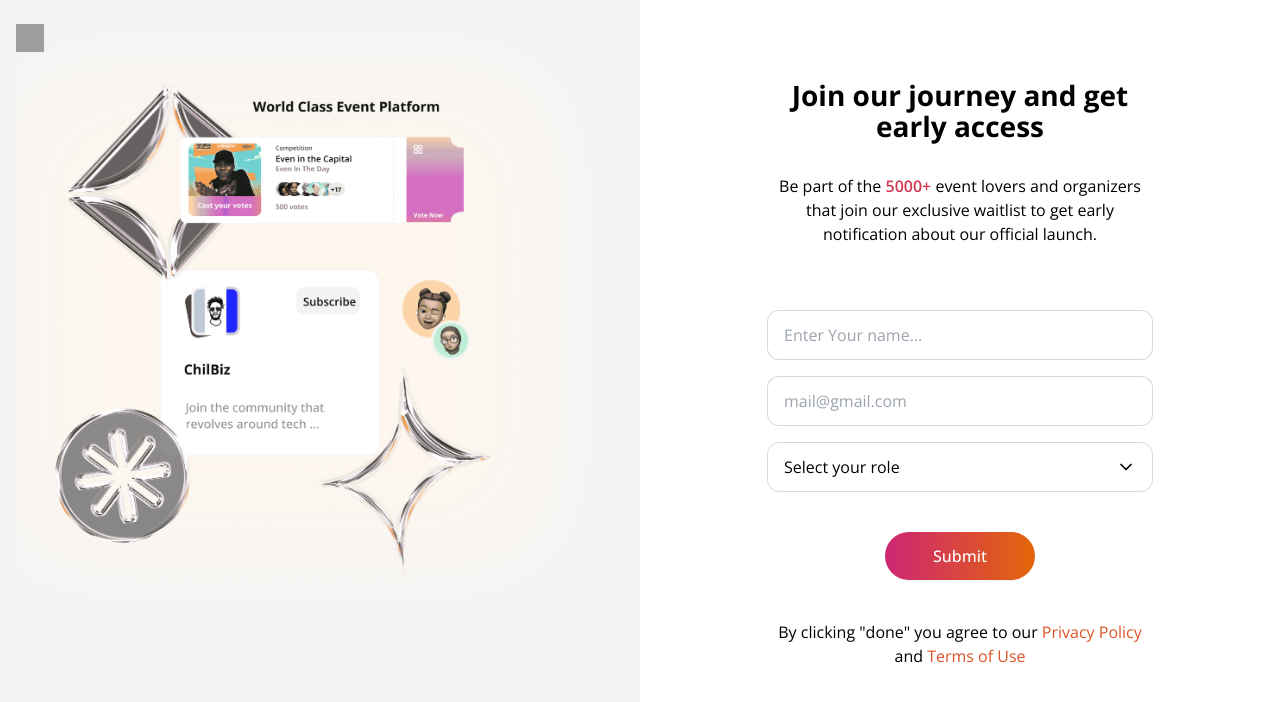
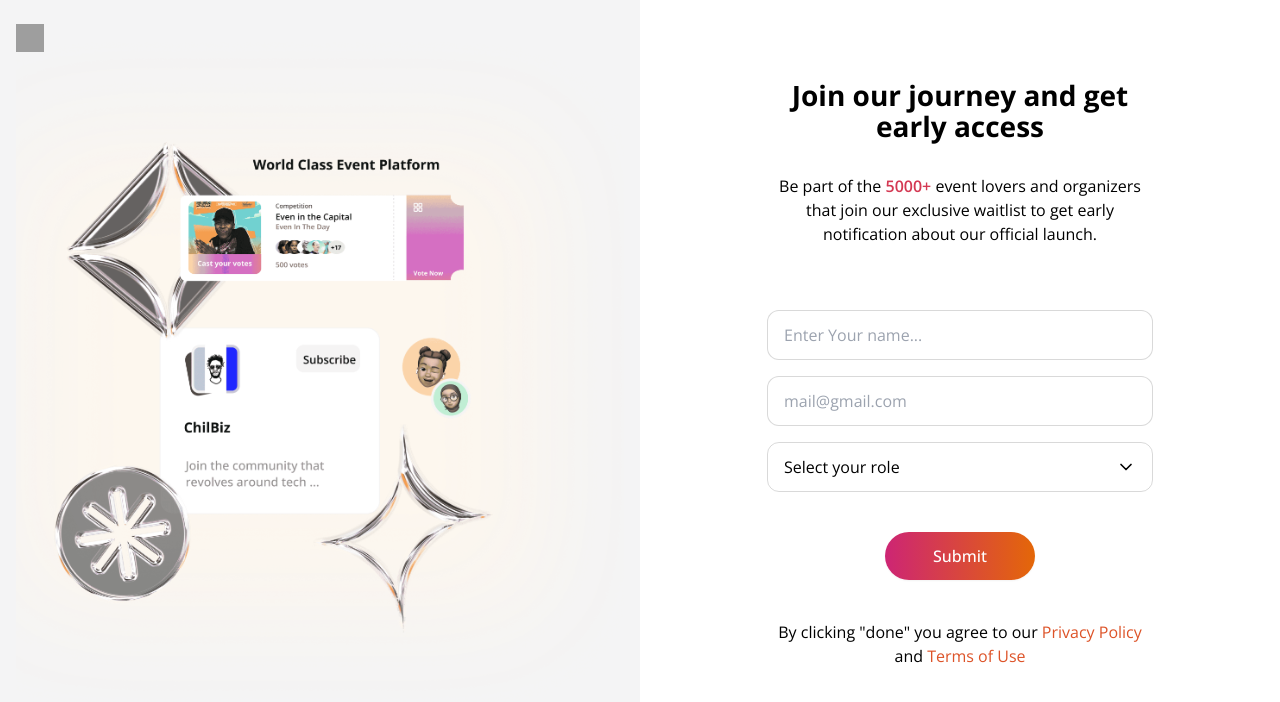
Before and after one commit to abed-obaah/centrl, a React (Vite) app: page /sign-in in a window 1280 px wide. Shown: the top 702 px of the page. Built offline with nearby package versions, Linux system fonts and the light colour scheme; grey boxes are pictures that could not be loaded.

Commit message:
made some adjustements

```diff
--- a/src/components/Founders.jsx
+++ b/src/components/Founders.jsx
@@ -29,7 +29,7 @@ const Founders = () => {
             <img
               src={founder.image}
               alt={founder.name}
-              className="w-full object-cover rounded-tr-lg rounded-tl-lg"
+              className="w-full object-cover md:h-[289px] rounded-tr-lg rounded-tl-lg"
             />
             {/* Founder Details */}
             <div className="bg-[#fff] px-6 pt-4 pb-8 rounded-br-3xl rounded-bl-3xl">
--- a/src/components/header.jsx
+++ b/src/components/header.jsx
@@ -12,7 +12,7 @@ const Header = () => {
 
   return (
     <header className="fixed top-0 z-[500] w-full backdrop-blur-md bg-gradient-to-r from-white/50 via-neutral-100/50 to-white/50  supports-[backdrop-filter]:bg-white/3">
-      <div className="flex items-center justify-between py-5 max-w-[1290px] 2xl:max-w-[1500px] mx-auto px-4">
+      <div className="flex items-center justify-between py-4 max-w-[1290px] 2xl:max-w-[1500px] mx-auto px-4">
         {/* Logo */}
         <a href="/">
           <img alt="Centrl" src={logo} className="size-7" loading="lazy" />
--- a/src/layouts/WaitlistLayout.jsx
+++ b/src/layouts/WaitlistLayout.jsx
@@ -7,7 +7,7 @@ const WaitListLayout = () => {
   return (
     <div className="min-h-screen">
       <main className="h-screen">
-        <div className="max-w-[1290px] 2xl:max-w-[1400px] mx-auto relative">
+        <div className="max-w-[1290px] 2xl:max-w-[1500px] mx-auto relative">
           <div className="absolute z-10 top-2 left-0 mt-4 ml-4">
             <Link to="/">
               <img alt="Centrl" src={logo} className="size-7" loading="lazy" />
@@ -17,9 +17,9 @@ const WaitListLayout = () => {
 
         <div className="xl:grid xl:grid-cols-2 h-full">
           {/* img */}
-          <div className="container xl:fixed xl:w-1/2  xl:overflow-hidden">
+          <div className="container flex items-center justify-center h-full xl:fixed xl:w-1/2  xl:overflow-hidden">
             <img
-              className="hidden xl:block xl:size-[700px] xl:mt-[-1rem]  xl:mx-auto 2xl:mt-0 xl:object-cover"
+              className="hidden xl:block xl:size-[700px] xl:mt-[-1rem]  xl:mx-auto 2xl:my-auto  xl:object-cover"
               src={WaitlistImg}
               alt="Waitlist"
               loading="lazy"
--- a/src/pages/Calenders.jsx
+++ b/src/pages/Calenders.jsx
@@ -3,7 +3,7 @@ import CalendarListings from '../components/CalendarListings';
 const Calendars = () => {
   return (
     <div className="pt-36">
-      <div className="container xl:max-w-[1100px]">
+      <div className="container xl:max-w-[1100px] 2xl:max-w-[1200px]">
         <div className="flex bg-[#fff] rounded-xl p-6 flex-wrap gap-4 justify-between items-center">
           <h1 className="text-400 font-700 md:text-500">Calendars</h1>
           <input
@@ -13,11 +13,11 @@ const Calendars = () => {
           />
         </div>
 
-        <div className="mt-12 xl:max-w-[1000px] xl:mx-auto">
+        <div className="mt-12 xl:max-w-[1000px] xl:mx-auto 2xl:max-w-[1200px]">
           <CalendarListings title="Favorite Celebrities" />
         </div>
 
-        <div className="mt-12 xl:max-w-[1000px] xl:mx-auto">
+        <div className="mt-12 xl:max-w-[1000px] xl:mx-auto 2xl:max-w-[1200px]">
           <CalendarListings title="Communities" />
         </div>
       </div>
```
